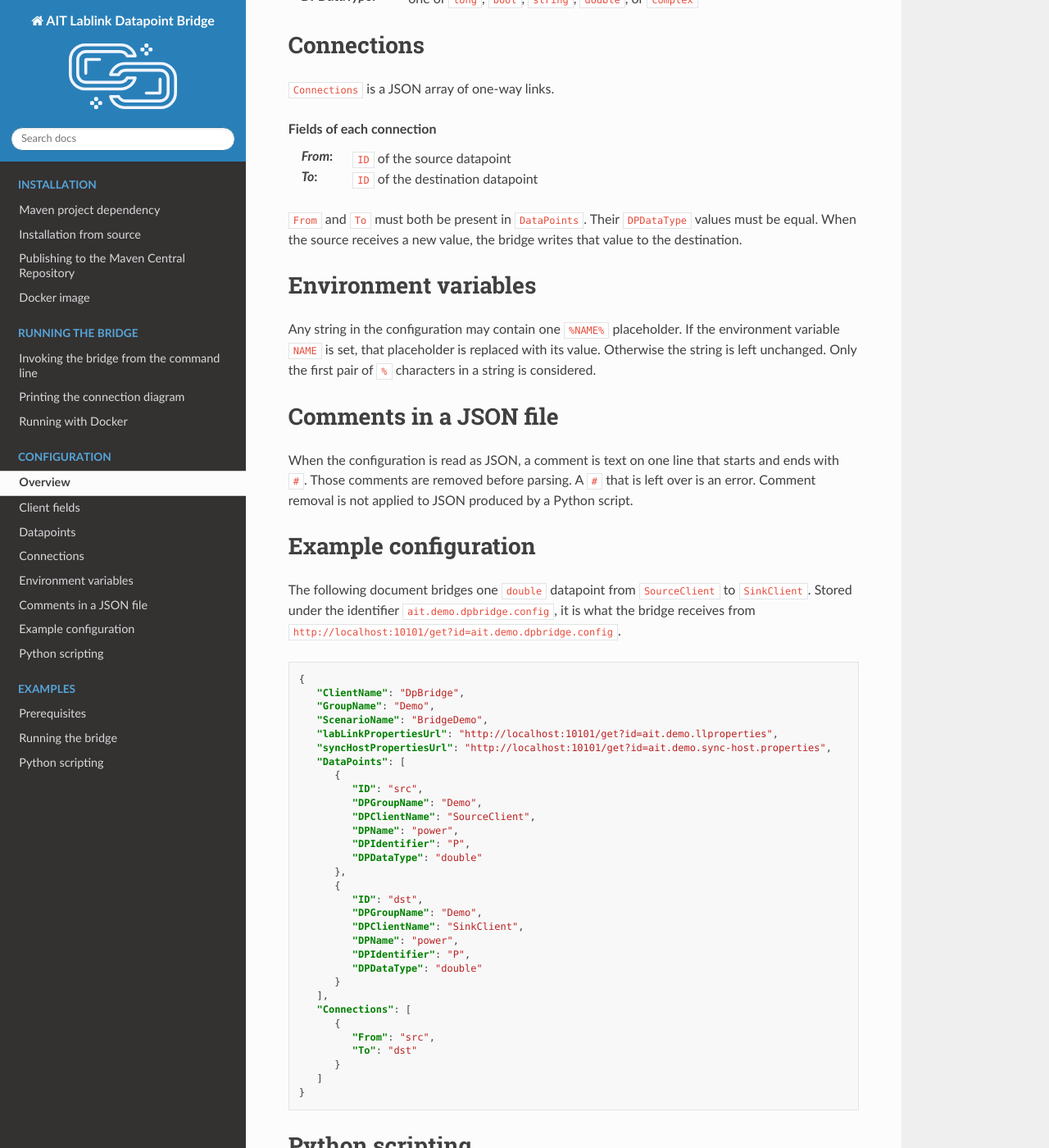
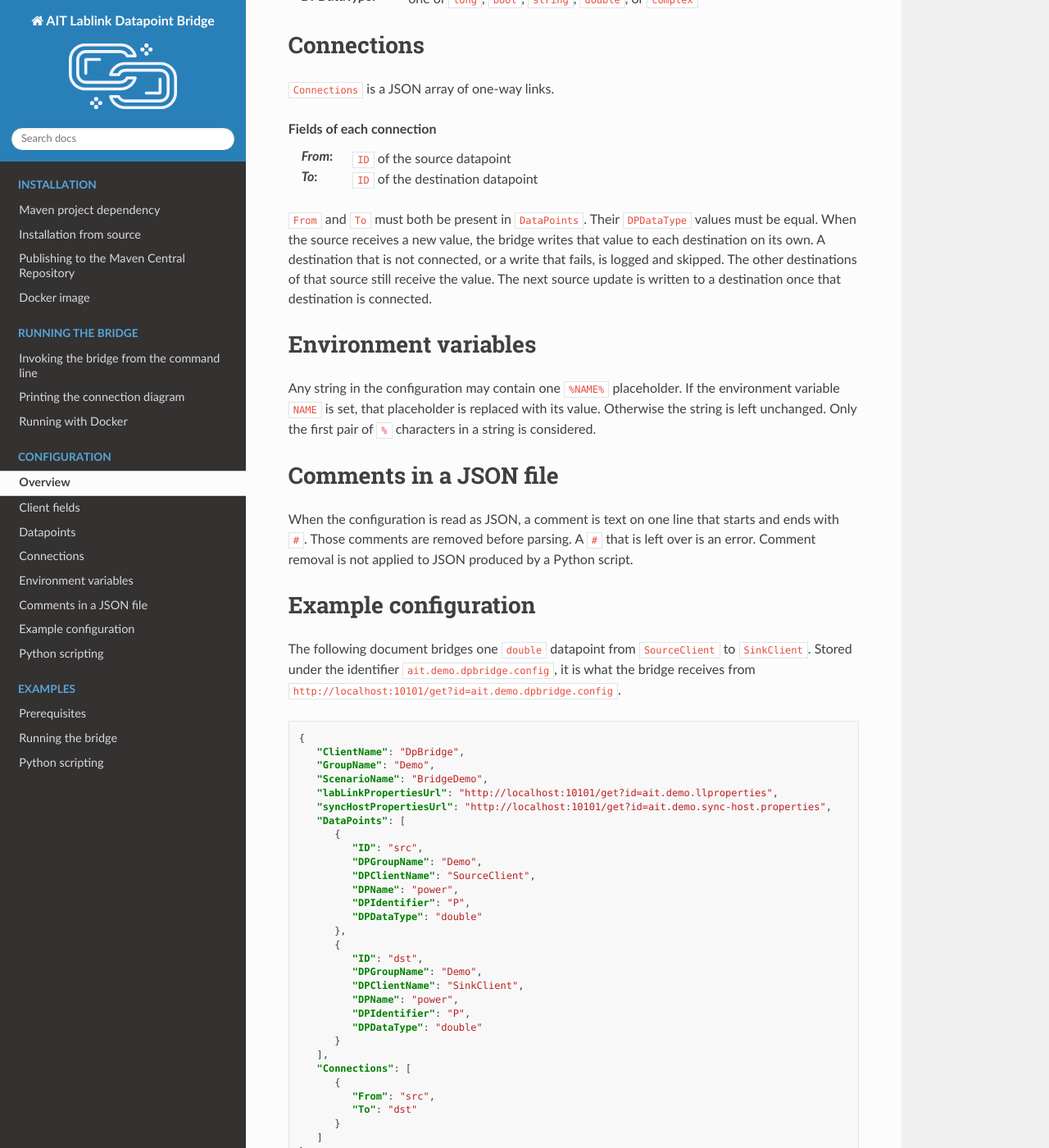
Before and after one commit to AIT-Lablink/lablink-datapoint-bridge, a Sphinx documentation site: the page built from docs/configuration.rst, in a window 1280 px wide and 1400 px high, scrolled down 903 px. Shown: the whole window at 82% size. Built offline with Sphinx 7.4.7 and the Read the Docs theme 3.1.0, drawn with Linux system fonts in a browser that asks for light colours; some of the changed text lies outside the part shown.

Commit message:
Update documentation

```diff
--- a/docs/configuration.rst
+++ b/docs/configuration.rst
@@ -45,7 +45,10 @@ Connections
 
 ``From`` and ``To`` must both be present in ``DataPoints``.
 Their ``DPDataType`` values must be equal.
-When the source receives a new value, the bridge writes that value to the destination.
+When the source receives a new value, the bridge writes that value to each destination on its own.
+A destination that is not connected, or a write that fails, is logged and skipped.
+The other destinations of that source still receive the value.
+The next source update is written to a destination once that destination is connected.
 
 Environment variables
 =====================
--- a/docs/examples.rst
+++ b/docs/examples.rst
@@ -54,7 +54,7 @@ On Linux:
 Python scripting
 ================
 
-Save the ``DBPLablinkConfiguration`` script from :doc:`configuration` as ``bridge.py``.
+Save the ``DPBLablinkConfiguration`` script from :doc:`configuration` as ``bridge.py``.
 Run it with ``-t python``.
 The URL must return the script text.
 
--- a/docs/index.rst
+++ b/docs/index.rst
@@ -69,3 +69,4 @@ Version history
 :0.0.1: initial release
 :0.0.2: deployment to Maven Central and dependency updates
 :0.0.3: support for the ``complex`` datatype
+:0.0.4: a disconnected destination no longer blocks the other destinations of the same source, and the Python configuration class is named ``DPBLablinkConfiguration``
--- a/docs/installation.rst
+++ b/docs/installation.rst
@@ -9,7 +9,7 @@ Use it in your local Maven_ setup by including the following dependency into you
    <dependency>
      <groupId>at.ac.ait.lablink.clients</groupId>
      <artifactId>dpbridge</artifactId>
-     <version>0.0.3</version>
+     <version>0.0.4</version>
    </dependency>
 
 .. note:: You may have to adapt this snippet to use the latest version, please check the |MCR|_.
```
Also changed, not shown: other parts of docs/configuration.rst (+3 -3 lines).
